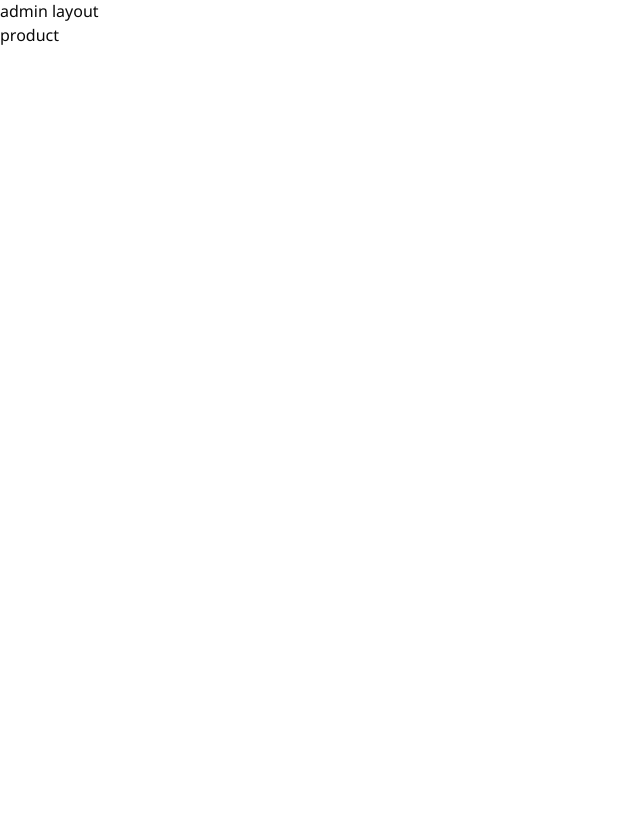
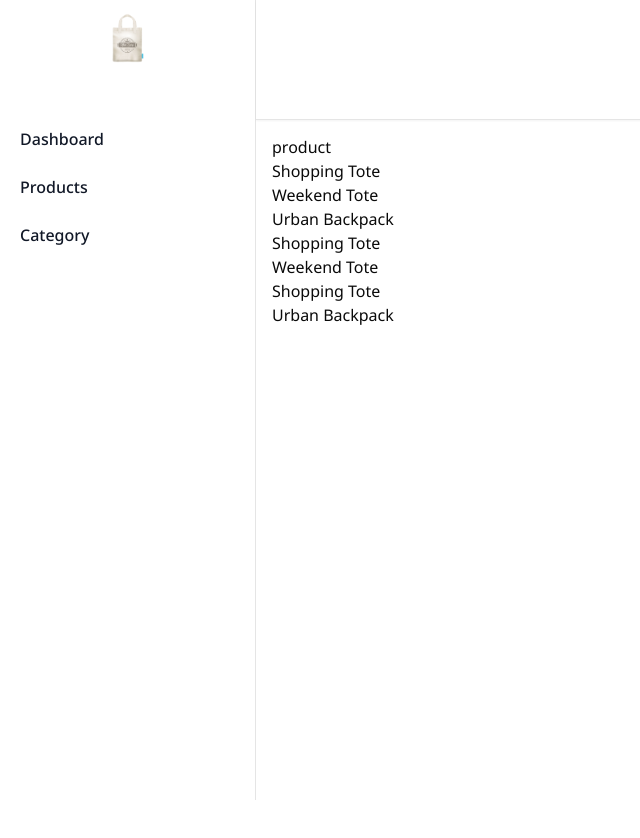
Before and after one commit to pachara-shop/pachara-shop-web, a Next.js app in the folder hosting/: page /manage/product in a window 1280 px wide. Shown: the top 838 px of the page, without its empty margins (0-640 px from the left). Before the commit the page ends 800 px from the top, so only its background shows below. Built offline with nearby package versions, Linux system fonts and the light colour scheme; no server answers; a web font is replaced by a local one.

Commit message:
add admin layout add table lib

```diff
--- a/hosting/package.json
+++ b/hosting/package.json
@@ -12,6 +12,7 @@
     "@radix-ui/react-tabs": "^1.1.2",
     "@radix-ui/react-tooltip": "^1.1.6",
     "@reduxjs/toolkit": "^2.5.0",
+    "@tanstack/react-table": "^8.20.6",
     "axios": "^1.7.9",
     "class-variance-authority": "^0.7.1",
     "clsx": "^2.1.1",
--- a/hosting/src/app/(protect)/layout.tsx
+++ b/hosting/src/app/(protect)/layout.tsx
@@ -1,4 +1,7 @@
-// import NavBar from '@/app/components/layouts/NavBar';
+'use client';
+
+import { User, ChevronDown } from 'lucide-react';
+import { Sidebar } from '../components/layouts/admin/Sidebar';
 
 export default function RootLayout({
   children,
@@ -6,9 +9,27 @@ export default function RootLayout({
   children: React.ReactNode;
 }) {
   return (
-    <div>
-      admin layout
-      {children}
+    <div className='min-h-screen bg-white'>
+      <Sidebar />
+      <header className='fixed top-0 z-50 w-full bg-white border-b shadow-sm h-[120px] ml-64'>
+        <nav>
+          <div className='px-3 py-3 lg:px-5 lg:pl-3'>
+            <div className='flex items-center justify-between'>
+              <div className='flex items-center'></div>
+              <div className='flex items-center'>
+                <button className='flex items-center p-2 rounded-lg hover:bg-gray-100'>
+                  <User className='w-6 h-6' />
+                  <span className='ml-2'>Admin</span>
+                  <ChevronDown className='w-4 h-4 ml-1' />
+                </button>
+              </div>
+            </div>
+          </div>
+        </nav>
+      </header>
+      <main className={'p-4 transition-margin duration-300 mt-[120px] ml-64'}>
+        {children}
+      </main>
     </div>
   );
 }
--- a/hosting/src/app/(protect)/manage/product/page.tsx
+++ b/hosting/src/app/(protect)/manage/product/page.tsx
@@ -1,9 +1,27 @@
-import React from 'react';
+'use client';
+
+import { useSearchProductsMutation } from '@/hooks/slices/productAPI';
+import { IProduct } from '@/shared/models/Product';
+import React, { useEffect } from 'react';
 
 export default function Page() {
+  const [products, setProduct] = React.useState<IProduct[]>([]);
+  const [getProducts] = useSearchProductsMutation();
+  useEffect(async () => {
+    const response = await getProducts({ filter: 'all' })
+      .unwrap()
+      .then((res) => res.data);
+    setProduct(response);
+  }, []);
+
   return (
     <div>
       <h1>product</h1>
+      <ul>
+        {products.map((product) => (
+          <li key={product.id}>{product.name}</li>
+        ))}
+      </ul>
     </div>
   );
 }
--- /dev/null
+++ b/hosting/src/app/components/layouts/admin/Sidebar.tsx
@@ -0,0 +1,58 @@
+import PropTypes from 'prop-types';
+import Image from 'next/image';
+
+const menus = [
+  {
+    name: 'Dashboard',
+    link: '#',
+  },
+  {
+    name: 'Products',
+    link: 'product',
+  },
+  {
+    name: 'Category',
+    link: 'category',
+  },
+];
+
+const Sidebar: React.FC = () => {
+  return (
+    <aside
+      className={
+        'fixed left-0 top-0 z-40 w-64 h-screen transition-transform translate-x-0'
+      }
+    >
+      <div className='h-full px-3 py-4 overflow-y-auto bg-white border-r pt-0'>
+        <div className='h-[120px] pt-3'>
+          <Image
+            src='/logo.png'
+            alt='Logo'
+            width={120}
+            height={10}
+            className='h-14 w-auto m-auto'
+          />
+        </div>
+
+        <ul className='space-y-2 font-medium'>
+          {menus.map((menu) => (
+            <li key={menu.name}>
+              <a
+                href={menu.link}
+                className='flex items-center p-2 text-gray-900 rounded-lg hover:bg-gray-100'
+              >
+                {menu.name}
+              </a>
+            </li>
+          ))}
+        </ul>
+      </div>
+    </aside>
+  );
+};
+
+Sidebar.propTypes = {
+  isSidebarOpen: PropTypes.bool.isRequired,
+};
+
+export { Sidebar };
--- /dev/null
+++ b/hosting/src/components/ui/table.tsx
@@ -0,0 +1,120 @@
+import * as React from 'react';
+
+import { cn } from '@/lib/utils';
+
+const Table = React.forwardRef<
+  HTMLTableElement,
+  React.HTMLAttributes<HTMLTableElement>
+>(({ className, ...props }, ref) => (
+  <div className='relative w-full overflow-auto'>
+    <table
+      ref={ref}
+      className={cn('w-full caption-bottom text-sm', className)}
+      {...props}
+    />
+  </div>
+));
+Table.displayName = 'Table';
+
+const TableHeader = React.forwardRef<
+  HTMLTableSectionElement,
+  React.HTMLAttributes<HTMLTableSectionElement>
+>(({ className, ...props }, ref) => (
+  <thead ref={ref} className={cn('[&_tr]:border-b', className)} {...props} />
+));
+TableHeader.displayName = 'TableHeader';
+
+const TableBody = React.forwardRef<
+  HTMLTableSectionElement,
+  React.HTMLAttributes<HTMLTableSectionElement>
+>(({ className, ...props }, ref) => (
+  <tbody
+    ref={ref}
+    className={cn('[&_tr:last-child]:border-0', className)}
+    {...props}
+  />
+));
+TableBody.displayName = 'TableBody';
+
+const TableFooter = React.forwardRef<
+  HTMLTableSectionElement,
+  React.HTMLAttributes<HTMLTableSectionElement>
+>(({ className, ...props }, ref) => (
+  <tfoot
+    ref={ref}
+    className={cn(
+      'border-t bg-muted/50 font-medium [&>tr]:last:border-b-0',
+      className
+    )}
+    {...props}
+  />
+));
+TableFooter.displayName = 'TableFooter';
+
+const TableRow = React.forwardRef<
+  HTMLTableRowElement,
+  React.HTMLAttributes<HTMLTableRowElement>
+>(({ className, ...props }, ref) => (
+  <tr
+    ref={ref}
+    className={cn(
+      'border-b transition-colors hover:bg-muted/50 data-[state=selected]:bg-muted',
+      className
+    )}
+    {...props}
+  />
+));
+TableRow.displayName = 'TableRow';
+
+const TableHead = React.forwardRef<
+  HTMLTableCellElement,
+  React.ThHTMLAttributes<HTMLTableCellElement>
+>(({ className, ...props }, ref) => (
+  <th
+    ref={ref}
+    className={cn(
+      'h-10 px-2 text-left align-middle font-medium text-muted-foreground [&:has([role=checkbox])]:pr-0 [&>[role=checkbox]]:translate-y-[2px]',
+      className
+    )}
+    {...props}
+  />
+));
+TableHead.displayName = 'TableHead';
+
+const TableCell = React.forwardRef<
+  HTMLTableCellElement,
+  React.TdHTMLAttributes<HTMLTableCellElement>
+>(({ className, ...props }, ref) => (
+  <td
+    ref={ref}
+    className={cn(
+      'p-2 align-middle [&:has([role=checkbox])]:pr-0 [&>[role=checkbox]]:translate-y-[2px]',
+      className
+    )}
+    {...props}
+  />
+));
+TableCell.displayName = 'TableCell';
+
+const TableCaption = React.forwardRef<
+  HTMLTableCaptionElement,
+  React.HTMLAttributes<HTMLTableCaptionElement>
+>(({ className, ...props }, ref) => (
+  <caption
+    ref={ref}
+    className={cn('mt-4 text-sm text-muted-foreground', className)}
+    {...props}
+  />
+));
+TableCaption.displayName = 'TableCaption';
+
+export {
+  Table,
+  TableHeader,
+  TableBody,
+  TableFooter,
+  TableHead,
+  TableRow,
+  TableCell,
+  TableCaption,
+};
--- a/hosting/src/hooks/slices/productAPI.ts
+++ b/hosting/src/hooks/slices/productAPI.ts
@@ -16,7 +16,16 @@ export const productAPI = createApi({
       }),
       invalidatesTags: ['Product'],
     }),
+    searchProducts: builder.mutation<IResponse<IProduct[]>, {filter:string}>({
+      query: ({filter}) => ({
+        url: '/api/product',
+        method: 'GET',
+        params: {filter},
+      }),
+      invalidatesTags: ['Product'],
+    })
   }),
 });
 
-export const { useGetProductsMutation } = productAPI;
+
+export const { useGetProductsMutation,useSearchProductsMutation } = productAPI;
```
Also changed, not shown: hosting/public/logo.png (added), 1 other file (tests, documents, lock files or other folders).
